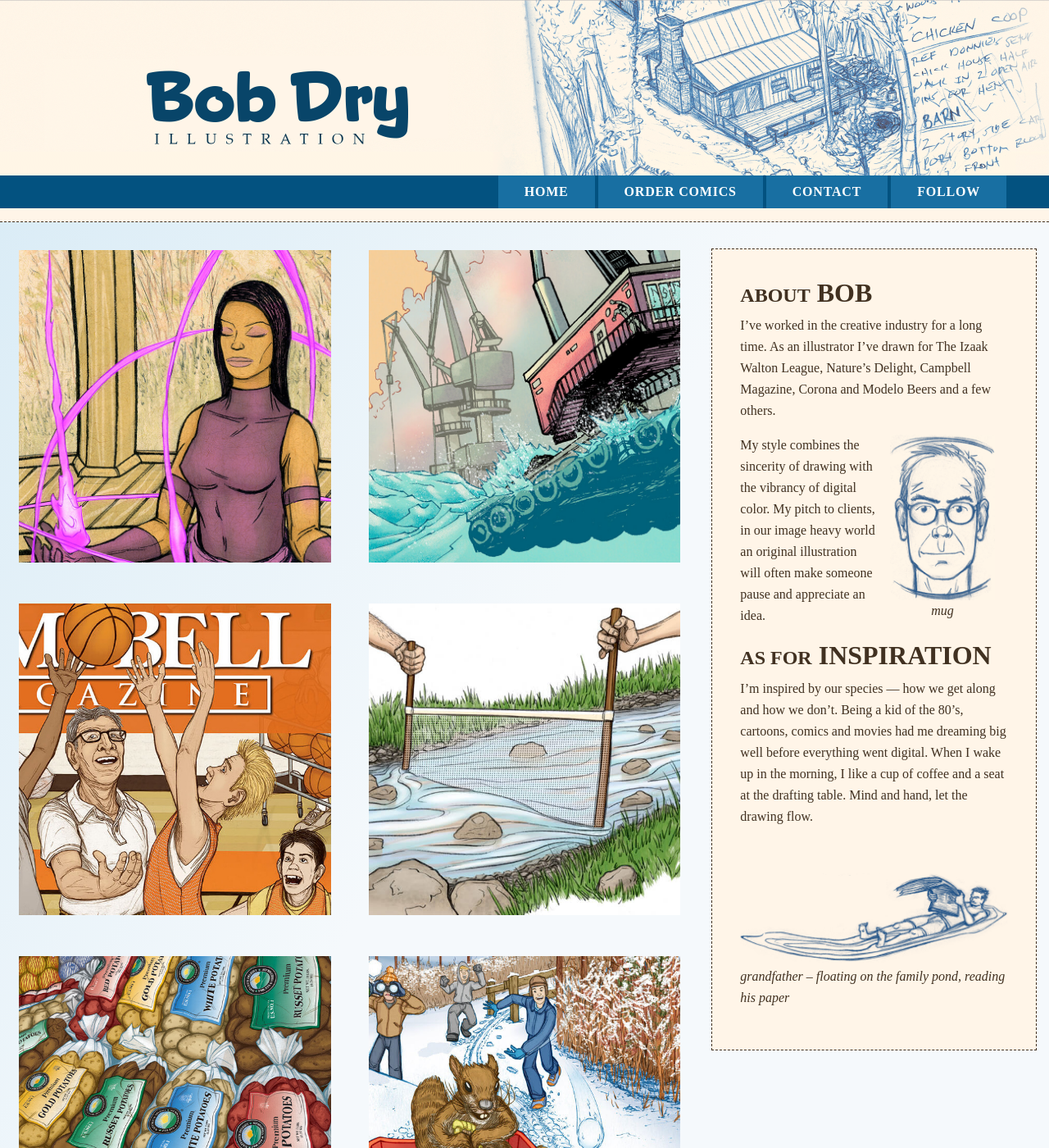
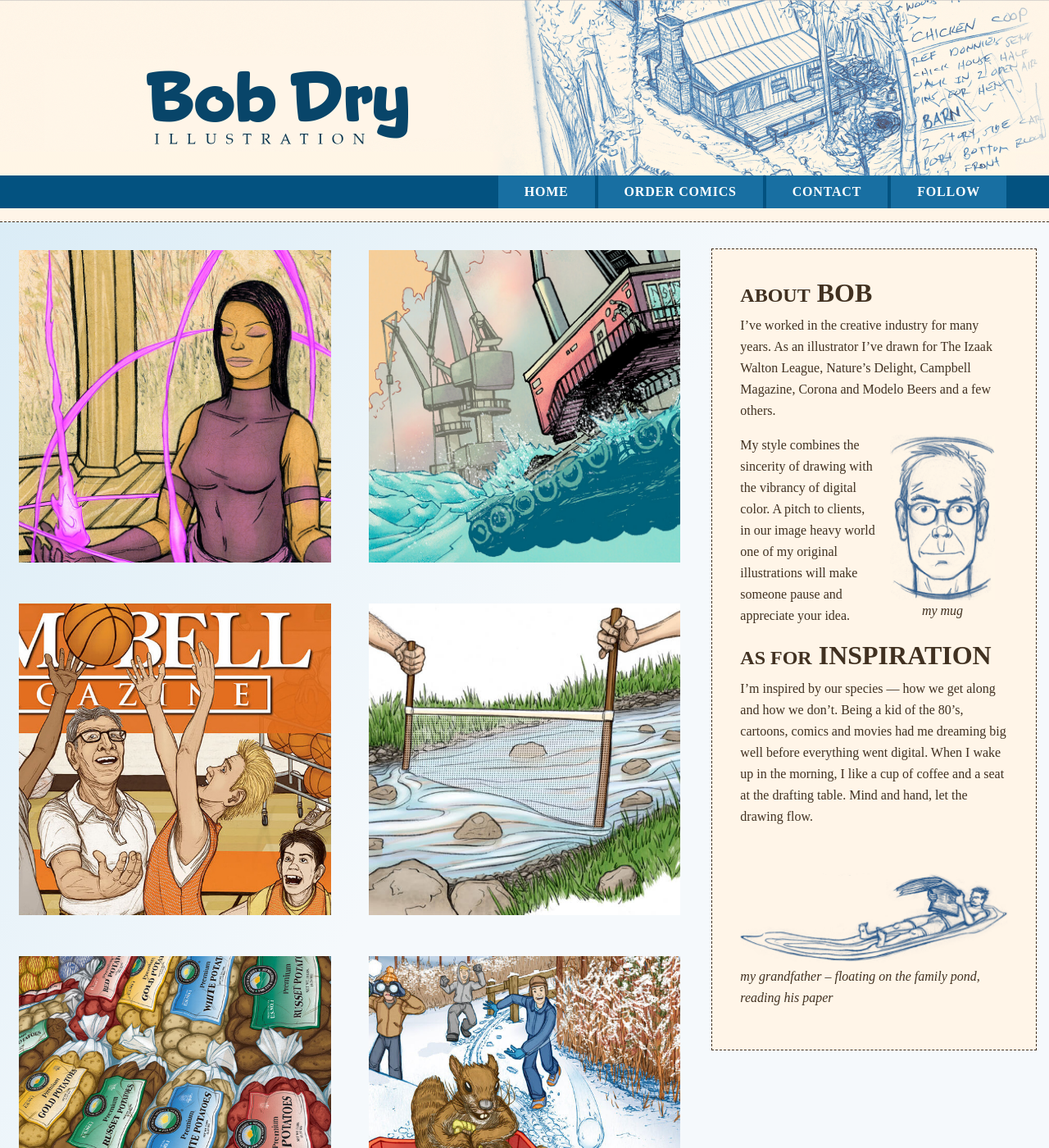
Before and after one commit to bobdry/illus, a Jekyll site: the page built from index.md, in a window 1280 px wide and 1400 px high. Shown: the whole window at 82% size. Built offline with Jekyll 4.4.1, drawn with Linux system fonts in a browser that asks for light colours; some web fonts are replaced.

Commit message:
update to basic

```diff
--- a/_includes/basic_info.html
+++ b/_includes/basic_info.html
@@ -1,16 +1,16 @@
 <div class="basic-info">
 <h2><span>ABOUT</span> BOB</h2>
-<p>I&rsquo;ve worked in the creative industry for a long time. As an illustrator I&rsquo;ve drawn for The Izaak Walton League, Nature&rsquo;s Delight, Campbell Magazine, Corona and Modelo Beers and a few others.</p>
+<p>I&rsquo;ve worked in the creative industry for many years. As an illustrator I&rsquo;ve drawn for The Izaak Walton League, Nature&rsquo;s Delight, Campbell Magazine, Corona and Modelo Beers and a few others.</p>
 <div class="mug float-right text-center ml-3 mr-3">
     <div class="mug-anim"><img src="{{ "images/my_mug_anim.gif" | prepend: site.baseurl }}"/></div>
-    <img src="{{ "images/my_mug_one.png" | prepend: site.baseurl }}" class="mug"/><br><em>mug </em>
+    <img src="{{ "images/my_mug_one.png" | prepend: site.baseurl }}" class="mug"/><br><em>my mug </em>
 </div>
-<p>My style combines the sincerity of drawing with the vibrancy of digital color. My pitch to clients, in our image heavy world an original illustration will often make someone pause and appreciate an idea.</p>
+<p>My style combines the sincerity of drawing with the vibrancy of digital color. A pitch to clients, in our image heavy world one of my original illustrations will make someone pause and appreciate your idea.</p>
 <h2><span>AS FOR</span> INSPIRATION</h2>
 <p>I&rsquo;m inspired by our species &mdash; how we get along and how we don&rsquo;t. Being a kid of the 80&rsquo;s, cartoons, comics and movies had me dreaming big well before everything went digital. When I wake up in the morning, I like a cup of coffee and a seat at the drafting table. Mind and hand, let the drawing flow.
 <div class="about_image">
     <div class="cloniger-anim"><img src="{{ "images/cloniger-anim-400.gif" | prepend: site.baseurl }}" class="img-fluid"/></div>
-    <img src="{{ "images/cloniger.png" | prepend: site.baseurl }}" class="cloniger img-fluid"/><em>grandfather &ndash; floating on the family pond, reading his paper</em>
+    <img src="{{ "images/cloniger.png" | prepend: site.baseurl }}" class="cloniger img-fluid"/><em>my grandfather &ndash; floating on the family pond, reading his paper</em>
 </div>
 </p>
 </div>
```
